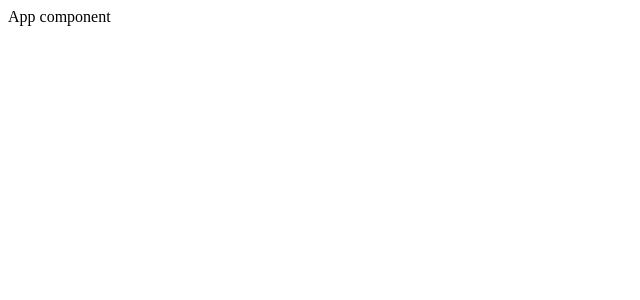
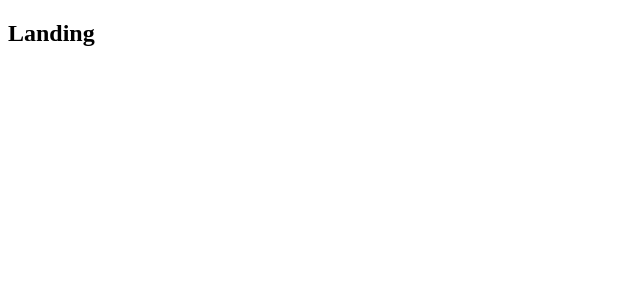
Before and after one commit to Utkarsh9799/MailEX, a React (Create React App) app in the folder client/: page / in a window 1280 px wide. Shown: the top 300 px of the page, without its empty margins (0-640 px from the left). Built offline with nearby package versions, Linux system fonts and the light colour scheme.

Commit message:
Route configuration

```diff
--- a/client/src/components/App.js
+++ b/client/src/components/App.js
@@ -1,7 +1,21 @@
 import React from 'react';
+import { BrowserRouter, Route } from 'react-router-dom';
+
+const Header = () => <h2>Header</h2>;
+const SurveyNew = () => <h2>SurveyNew</h2>;
+const Dashboard = () => <h2>Dashboard</h2>;
+const Landing = () => <h2>Landing</h2>;
 
 const App = () => {
-	return <div>App component</div>;
+	return (
+		<div>
+			<BrowserRouter>
+				<div>
+					<Route path="/" component={Landing} />
+				</div>
+			</BrowserRouter>
+		</div>
+	);
 };
 
 export default App;
```
